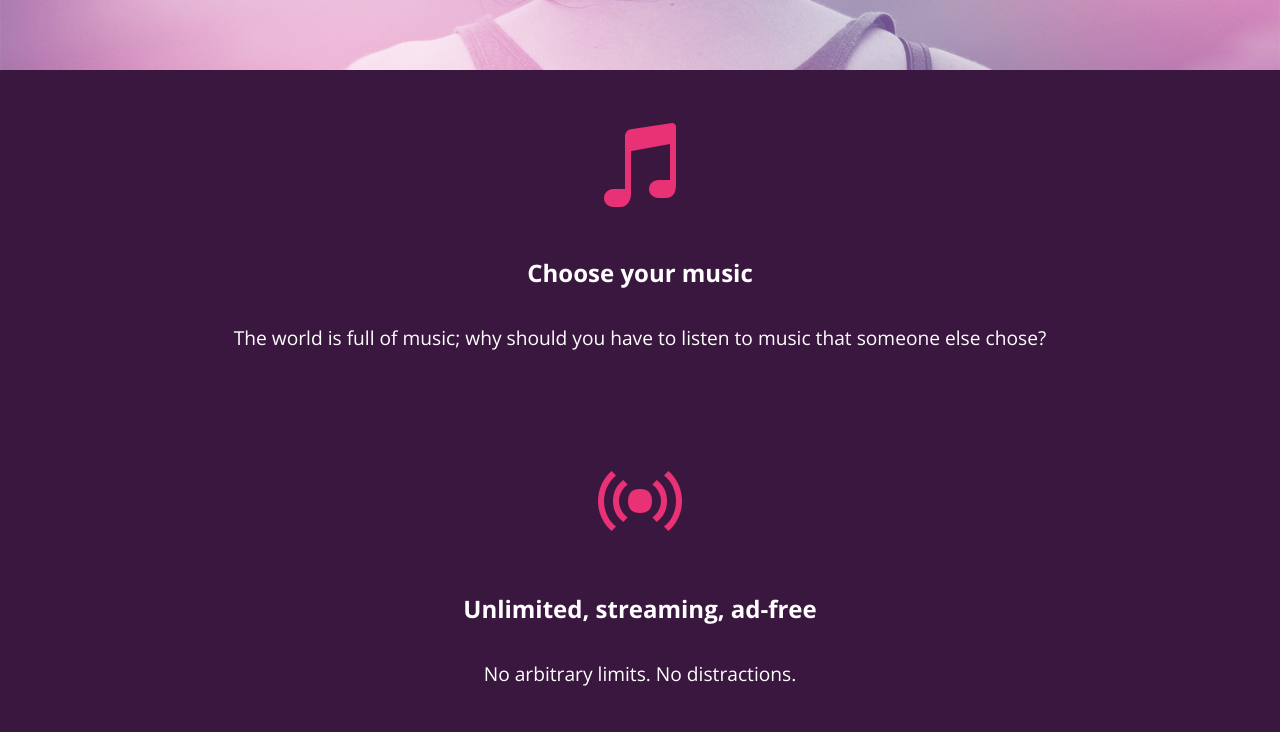
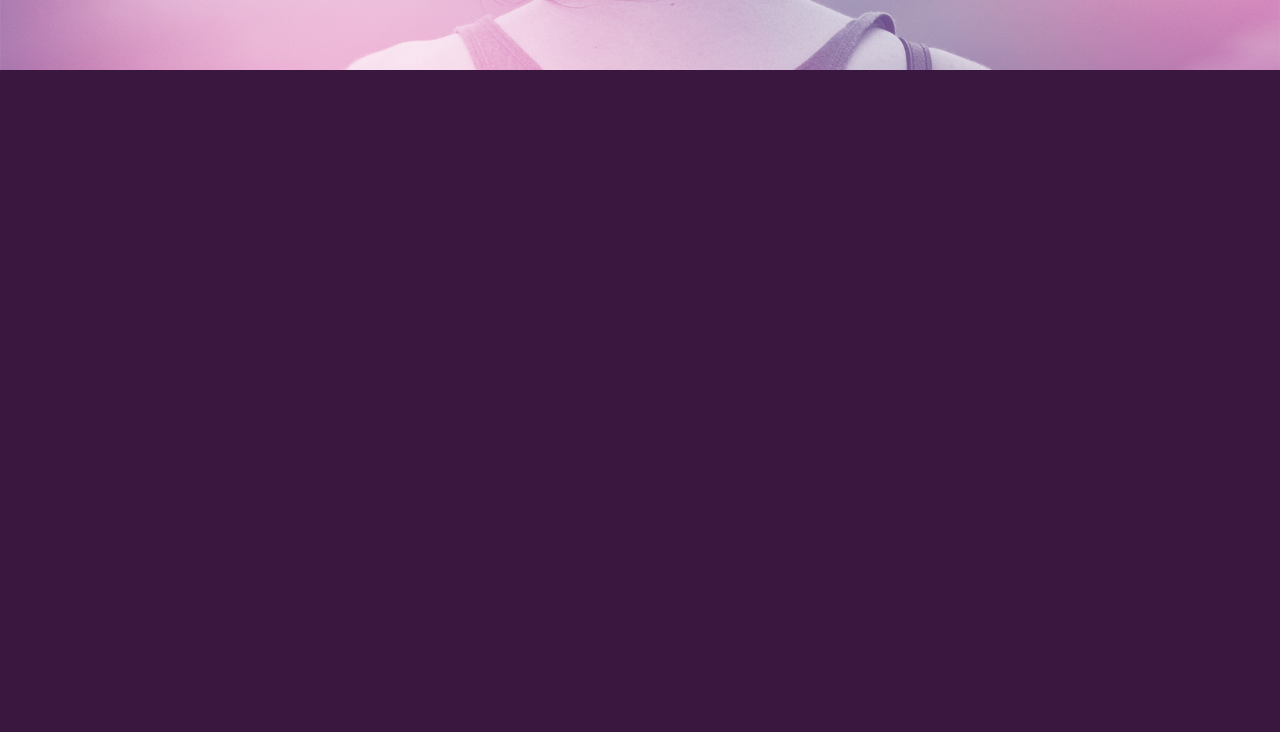
Before and after one commit to RoseGolden/bloc-jams, a plain HTML site: page index.html in a window 1280 px wide. Shown: the part 628-1360 px from the top of the page. Drawn offline with nearby package versions, Linux system fonts and the light colour scheme.

Commit message:
Dom Scripting Animations

```diff
--- a/scripts/landing.js
+++ b/scripts/landing.js
@@ -1,4 +1,5 @@
 var animatePoints = function() {
+
 
      var points = document.getElementsByClassName('point');
 
@@ -28,4 +29,3 @@ var animatePoints = function() {
      revealThirdPoint();
 
  };
-animatePoints();
```
Also changed, not shown: index.html (+1 -0 lines).
